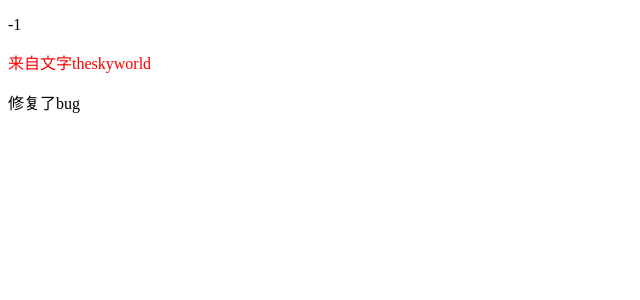
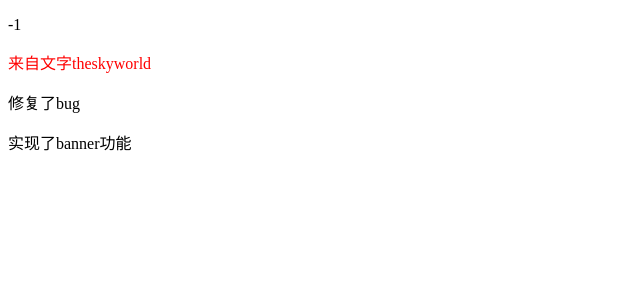
Before and after one commit to theskyworld/git-demo, a React (Vite) app: page / in a window 1280 px wide. Shown: the top 300 px of the page, without its empty margins (0-640 px from the left). Built offline with nearby package versions, Linux system fonts and the light colour scheme.

Commit message:
feat: 实现了banner功能

```diff
--- a/src/App.tsx
+++ b/src/App.tsx
@@ -8,6 +8,7 @@ function App() {
       <p>{count}</p>
       <p className="main-text">来自文字theskyworld</p>
       <p>修复了bug</p>
+      <p>实现了banner功能</p>
     </div>
   );
 }
```
